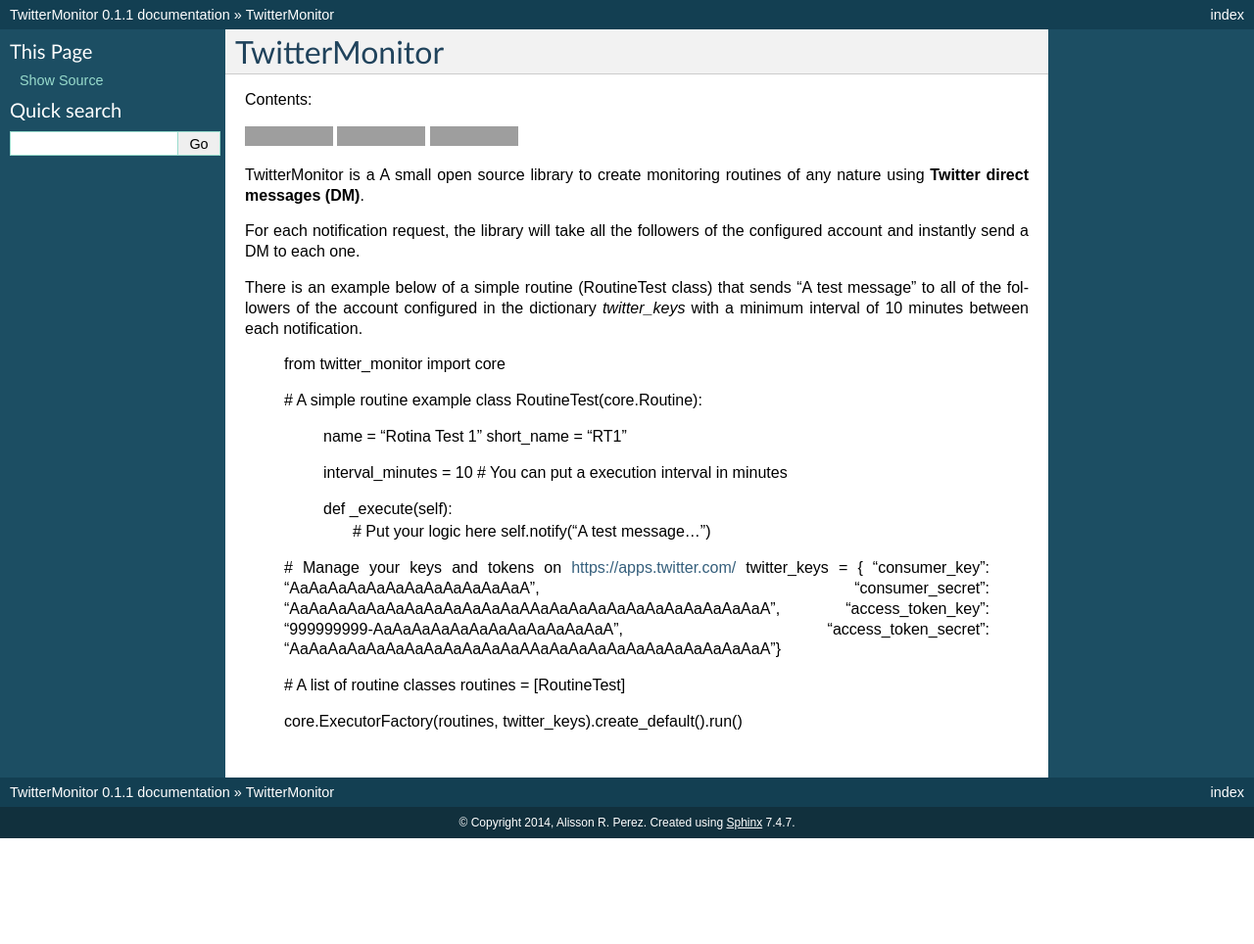
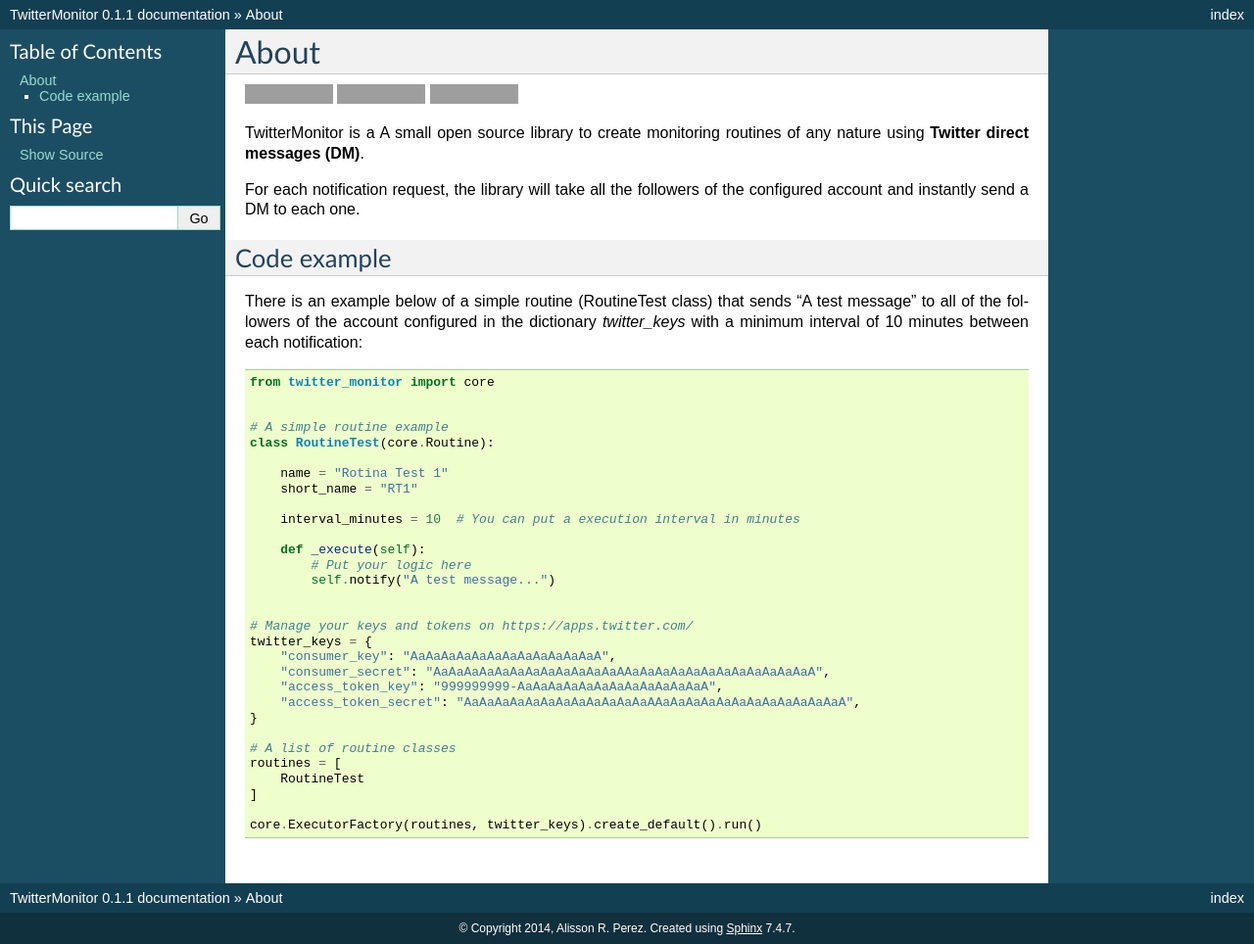
Before and after one commit to alissonperez/TwitterMonitor, a Sphinx documentation site: the page built from docs/index.rst, in a window 1280 px wide. Shown: the whole page at 98% size. Built offline with Sphinx 7.4.7, drawn with Linux system fonts in a browser that asks for light colours; before the commit the page ends 900 px from its top, so only the background shows below that; grey boxes are pictures that could not be loaded.

Commit message:
Fixed source code example

```diff
--- a/docs/index.rst
+++ b/docs/index.rst
@@ -1,9 +1,7 @@
 .. highlight:: python
 
-TwitterMonitor
+About
 ==========================================
-
-Contents:
 
 .. toctree::
    :maxdepth: 2
@@ -14,7 +12,6 @@ Contents:
 .. image:: https://coveralls.io/repos/alissonperez/TwitterMonitor/badge.png?branch=master
  :target: https://coveralls.io/r/alissonperez/TwitterMonitor?branch=master :alt:Code coverage status
 
-
 .. image:: https://readthedocs.org/projects/twittermonitor/badge/?version=latest
  :target: https://readthedocs.org/projects/twittermonitor/?badge=latest :alt: Documentation Status
 
@@ -22,10 +19,13 @@ TwitterMonitor is a A small open source library to create monitoring routines of
 
 For each notification request, the library will take all the followers of the configured account and instantly send a DM to each one.
 
-There is an example below of a simple routine (RoutineTest class) that sends "A test message" to all of the followers of the account configured in the dictionary *twitter_keys* with a minimum interval of 10 minutes between each notification.
+Code example
+------------
 
+There is an example below of a simple routine (RoutineTest class) that sends "A test message" to all of the followers of the account configured in the dictionary *twitter_keys* with a minimum interval of 10 minutes between each notification::
 
     from twitter_monitor import core
+
 
     # A simple routine example
     class RoutineTest(core.Routine):
@@ -39,15 +39,19 @@ There is an example below of a simple routine (RoutineTest class) that sends "A
             # Put your logic here
             self.notify("A test message...")
 
+
     # Manage your keys and tokens on https://apps.twitter.com/
     twitter_keys = {
-    "consumer_key": "AaAaAaAaAaAaAaAaAaAaAaAaA",
-    "consumer_secret": "AaAaAaAaAaAaAaAaAaAaAaAaAAaAaAaAaAaAaAaAaAaAaAaAaA",
-    "access_token_key": "999999999-AaAaAaAaAaAaAaAaAaAaAaAaA",
-    "access_token_secret": "AaAaAaAaAaAaAaAaAaAaAaAaAAaAaAaAaAaAaAaAaAaAaAaAaA"}
+        "consumer_key": "AaAaAaAaAaAaAaAaAaAaAaAaA",
+        "consumer_secret": "AaAaAaAaAaAaAaAaAaAaAaAaAAaAaAaAaAaAaAaAaAaAaAaAaA",
+        "access_token_key": "999999999-AaAaAaAaAaAaAaAaAaAaAaAaA",
+        "access_token_secret": "AaAaAaAaAaAaAaAaAaAaAaAaAAaAaAaAaAaAaAaAaAaAaAaAaA",
+    }
 
     # A list of routine classes
-    routines = [RoutineTest]
+    routines = [
+        RoutineTest
+    ]
 
     core.ExecutorFactory(routines, twitter_keys).create_default().run()
 
```
